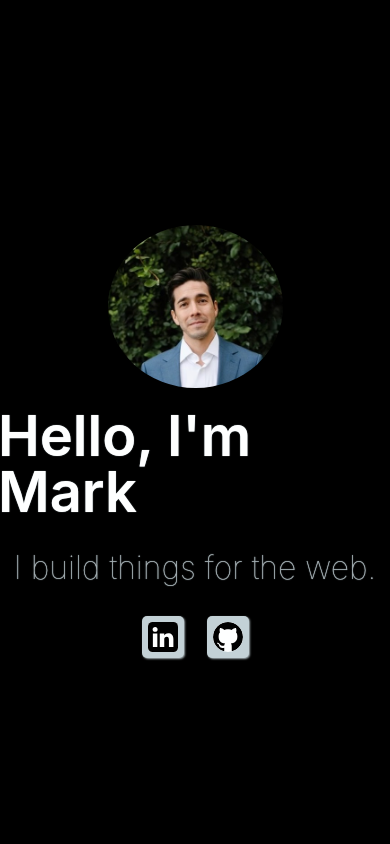
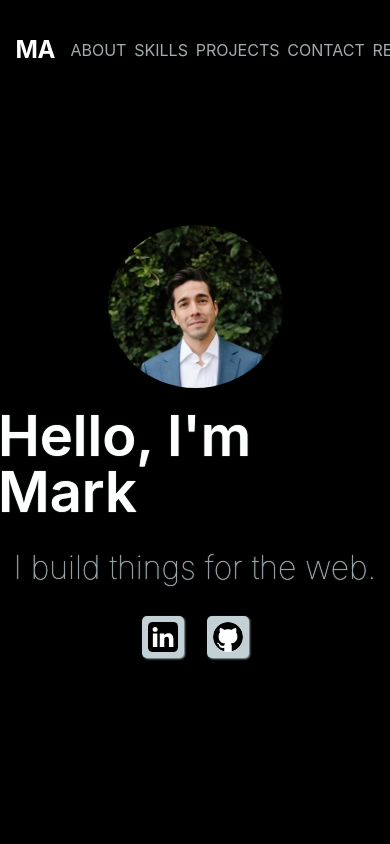
Before and after one commit to MarkAlperin/Personal-Website, a React (Create React App) app: page / in a window 390 px wide. Shown: the top 844 px of the page. Built offline with nearby package versions, Linux system fonts and the light colour scheme.

Commit message:
add breakpoint to nav header

```diff
--- a/src/components/NavHeader.js
+++ b/src/components/NavHeader.js
@@ -22,6 +22,14 @@ const NavHeader = (props) => {
       >
         Mark Alperin
       </StyledName>
+      <StyledInitials
+        ctx={ctx}
+        onClick={() => {
+          scrollHandler("home");
+        }}
+      >
+        MA
+      </StyledInitials>
 
       <StyledP
         ctx={ctx}
@@ -81,9 +89,6 @@ const StyledHeader = styled.div`
   justify-content: flex-start;
   background-color: ${templates.color.black};
   transition: all 0.6s ease-in-out;
-  @media (max-width: ${templates.breakpoints.mobile}) {
-    display: none;
-  };
 `;
 
 const StyledName = styled.p`
@@ -100,6 +105,27 @@ const StyledName = styled.p`
   text-transform: none;
   cursor: pointer;
   transition: all 0.5s ease-in-out;
+  @media (max-width: ${templates.breakpoints.mobile}) {
+    display: none;
+  } ;
+`;
+const StyledInitials = styled.p`
+  margin-left: 4%;
+  margin-right: 2%;
+  /* visibility: ${({ ctx }) => (ctx.darkMode ? "visible" : "hidden")}; */
+  width: auto;
+  padding: 12px 0;
+  color: #fff;
+  font-size: 1.5rem;
+  line-height: 1.8rem;
+  font-weight: 700;
+  letter-spacing: -0.5px;
+  text-transform: none;
+  cursor: pointer;
+  transition: all 0.5s ease-in-out;
+  @media (min-width: ${templates.breakpoints.mobile}) {
+    display: none;
+  } ;
 `;
 
 const StyledP = styled.p`
--- a/src/components/displays/Contact.js
+++ b/src/components/displays/Contact.js
@@ -56,6 +56,9 @@ const P1 = styled.p`
   padding: 0;
   padding-top: 5rem;
   font-size: 5rem;
+  @media (max-width: ${templates.breakpoints.mobile}) {
+    font-size: 3.5rem;
+  };
   line-height: 1em;
   font-weight: 600;
   color: ${({ ctx }) =>
--- a/src/context/appContext.js
+++ b/src/context/appContext.js
@@ -3,10 +3,16 @@ import React, { useState } from "react";
 const AppContext = React.createContext({
   darkMode: true,
   setDarkMode: () => {},
+  // width: 0,
+  // setWidth: () => {},
 });
 
 export const AppContextProvider = (props) => {
   const [darkMode, setDarkMode] = useState(true);
+  // const [width, setWidth] = useState();
+  // const [height, setHeight] = useState((window.innerHeight > 0) ? window.innerHeight : screen.height);
+
+  // let w = (window.innerWidth > 0) ? window.innerWidth : screen.width
 
   return (
     <AppContext.Provider
```
